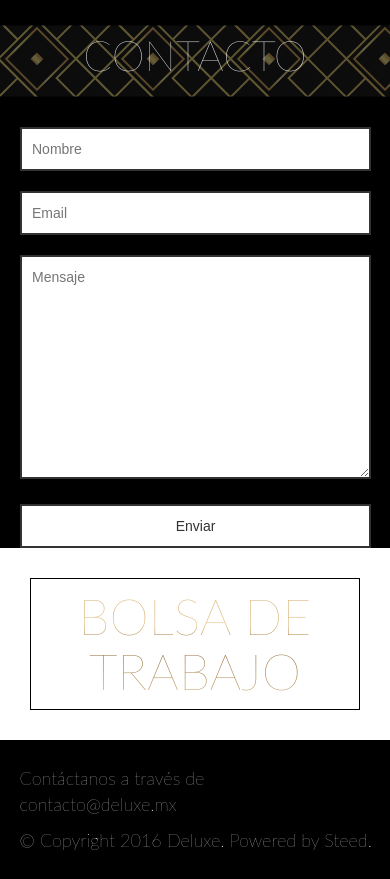
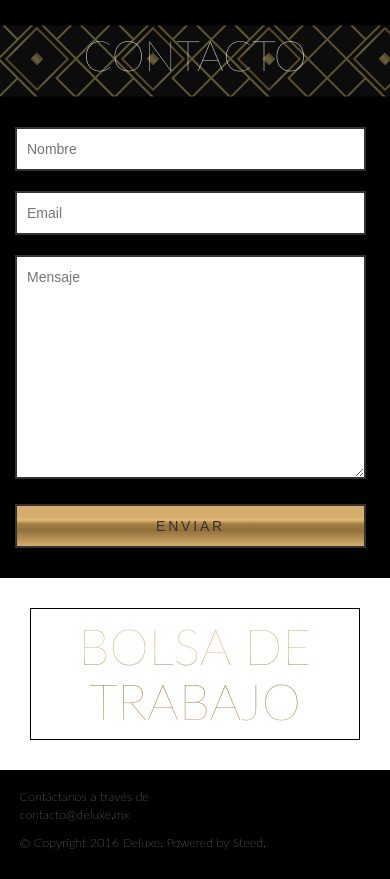
Before and after one commit to SteedMx/deluxe.mx, a website: page public/index.html in a window 390 px wide. Shown: the part 4340-5219 px from the top of the page. Drawn offline with nearby package versions, Linux system fonts and the light colour scheme; some packages are replaced by stand-ins of ours; a web font is replaced by a local one.

Commit message:
Fix some responsiveness issues on many sections

```diff
--- a/public/css/main.css
+++ b/public/css/main.css
@@ -1,6 +1,10 @@
 /* ============================================================
   PRIMARY STRUCTURE
 ============================================================ */
+html {
+  background-color:black;
+}
+
 .container {
   max-width: 960px;
   margin: 0 auto;
@@ -592,7 +596,8 @@ html, body {
 
   .contact-unit form {
     margin-top: 30px;
-    margin-left: 0;
+    margin-bottom: 30px;
+    margin-left: -5px;
   }
 
   .contact-unit input {
@@ -600,6 +605,15 @@ html, body {
     border: 2px solid;
     width: 90vw;
     margin: 0 0 0 20px;
+  }
+
+  .contact-unit input[type="submit"] {
+    background: -webkit-linear-gradient(transparent, transparent), -webkit-linear-gradient(top, rgba(213,173,109,1) 0%, rgba(213,173,109,1) 26%, rgba(226,186,120,1) 35%, rgba(163,126,67,1) 45%, rgba(145,112,59,1) 61%, rgba(213,173,109,1) 100%);
+    border: 2px solid;
+    width: 90vw;
+    margin: 0 0 0 20px;
+    text-transform: uppercase;
+    letter-spacing: 0.2em;
   }
 
   .contact-unit textarea {
@@ -639,5 +653,6 @@ footer div {
 @media (max-width: 480px) {
   footer div {
     margin-left: 5vw;
+    font-size: 0.7em;
   }
 }
```
